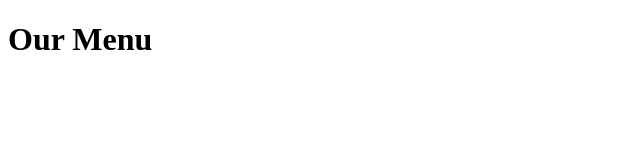
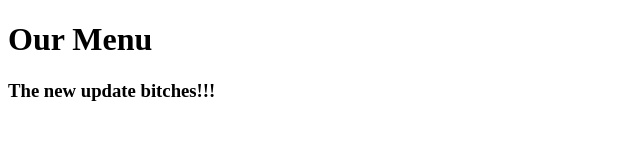
Before and after one commit to Mangonando/practice-buho, a plain HTML site: page index.html in a window 1280 px wide. Shown: the whole page, without its empty margins (0-640 px from the left). Drawn offline with Linux system fonts and the light colour scheme.

Commit message:
index update

```diff
--- a/index.html
+++ b/index.html
@@ -6,5 +6,6 @@
 </head>
 <body>
     <h1>Our Menu</h1>
+    <h3>The new update bitches!!!</h3>
 </body>
 </html>
```
